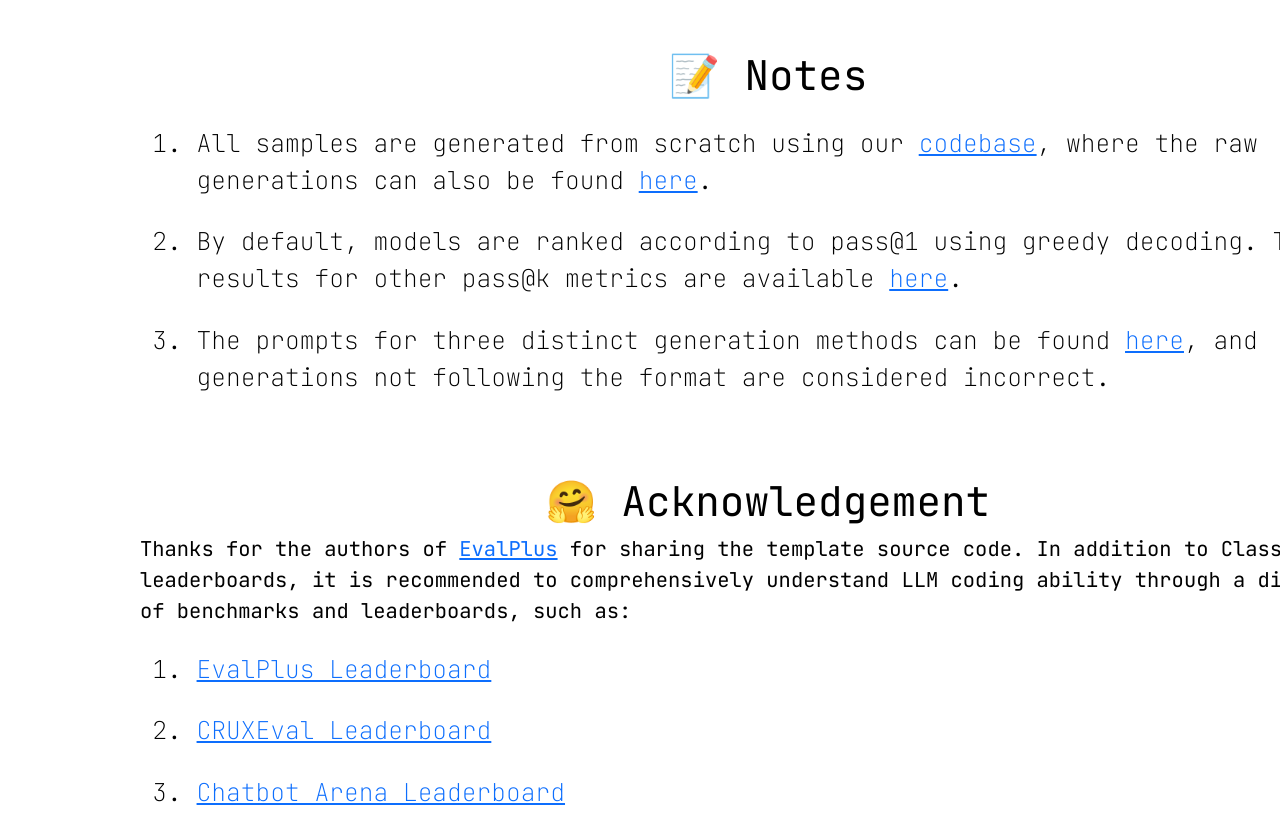
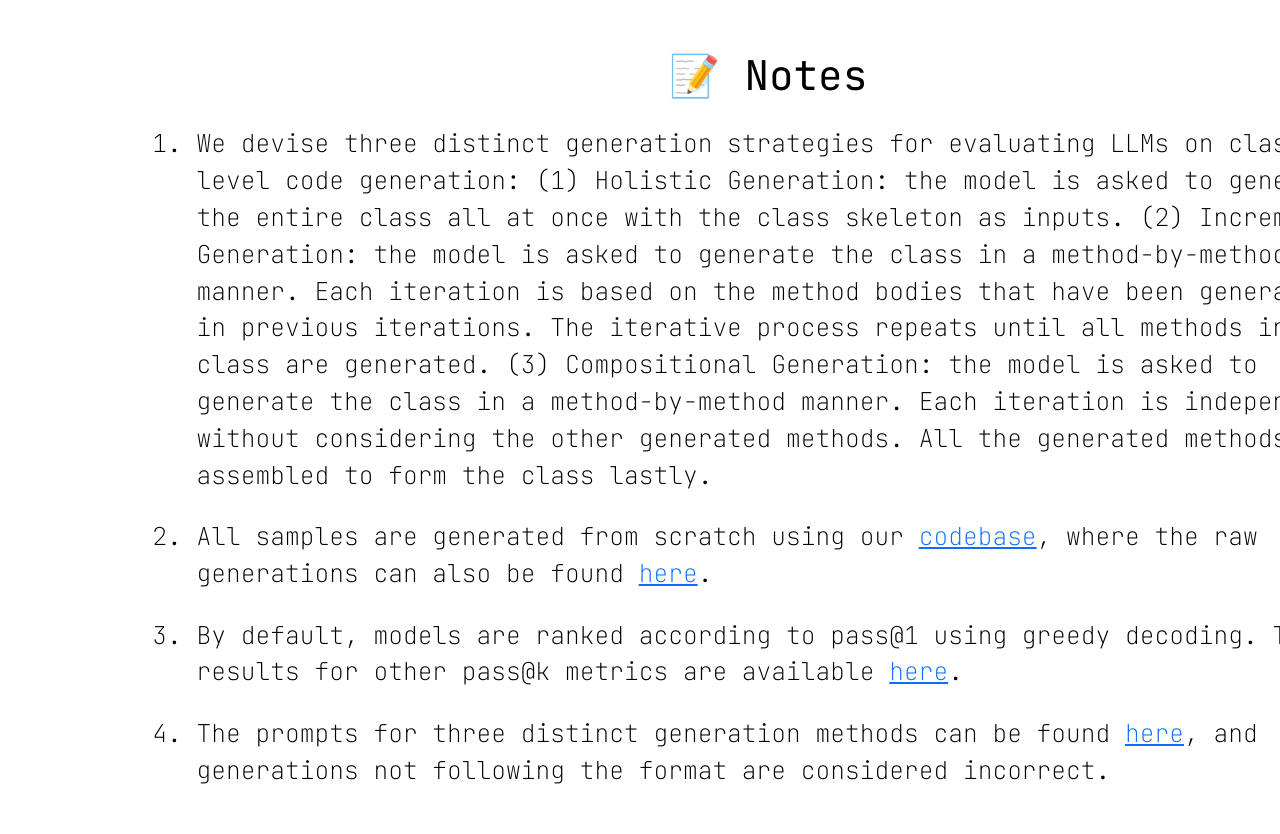
Before and after one commit to FudanSELab-ClassEval/fudanselab-classeval.github.io, a plain HTML site: page leaderboard.html in a window 1280 px wide. Shown: the part 1540-2374 px from the top of the page. Drawn offline with nearby package versions, Linux system fonts and the light colour scheme.

Commit message:
Update notes

```diff
--- a/leaderboard.html
+++ b/leaderboard.html
@@ -56,6 +56,7 @@
       <h3>📝 Notes</h3>
       <p class="inline-block mt-3">
         <ol>
+          <li>We devise three distinct generation strategies for evaluating LLMs on class-level code generation: (1) Holistic Generation: the model is asked to generate the entire class all at once with the class skeleton as inputs. (2) Incremental Generation: the model is asked to generate the class in a method-by-method manner. Each iteration is based on the method bodies that have been generated in previous iterations. The iterative process repeats until all methods in the class are generated. (3) Compositional Generation: the model is asked to generate the class in a method-by-method manner. Each iteration is independent, without considering the other generated methods. All the generated methods are assembled to form the class lastly.</li>
           <li>All samples are generated from scratch using our <a href="https://github.com/FudanSELab/ClassEval">codebase</a>, where the raw generations can also be found <a href="https://github.com/FudanSELab/ClassEval/tree/master/output/model_output">here</a>.</li>
           <li>By default, models are ranked according to pass@1 using greedy decoding. The results for other pass@k metrics are available <a href="https://github.com/FudanSELab/ClassEval/blob/master/output/result/pass_at_k_result.json">here</a>.</li>
           <li>The prompts for three distinct generation methods can be found <a href="https://github.com/FudanSELab/ClassEval/tree/master/generation">here</a>, and generations not following the format are considered incorrect.</li>
```
